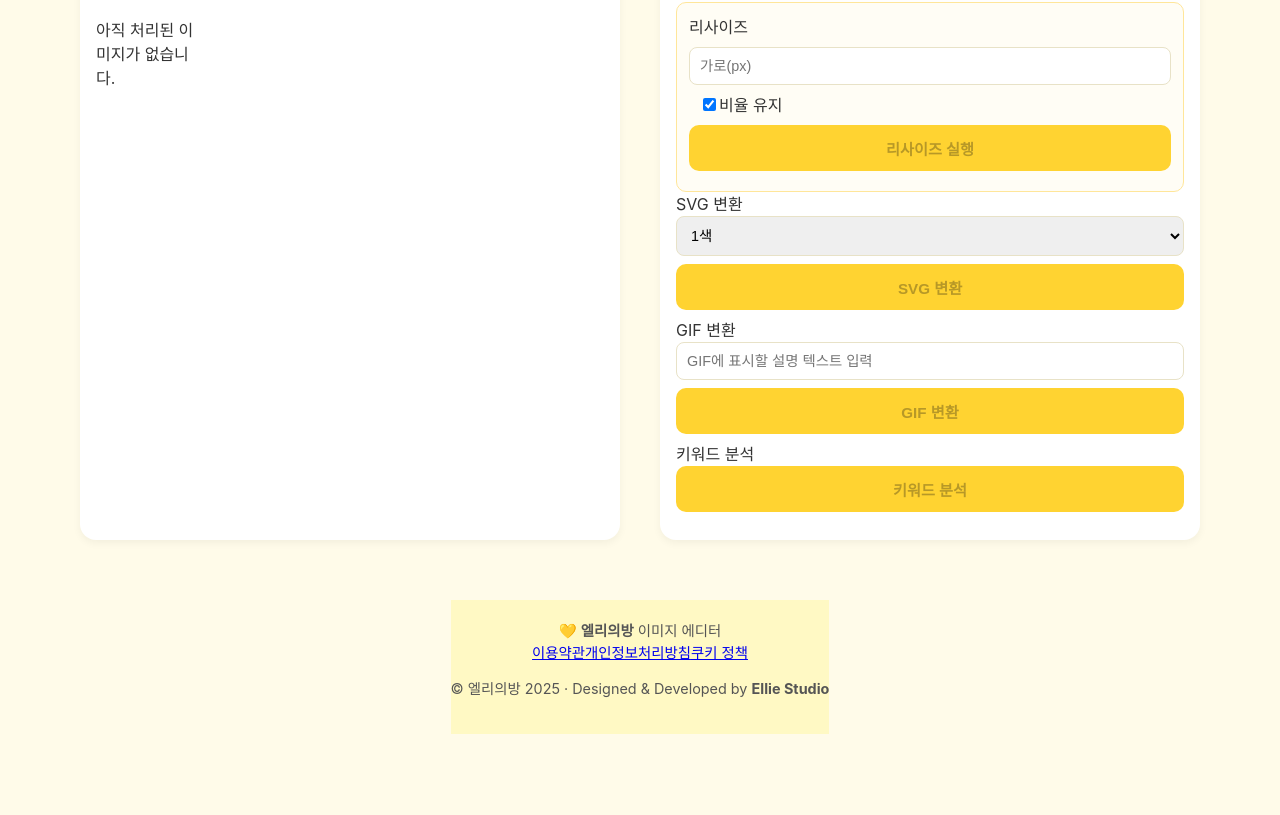
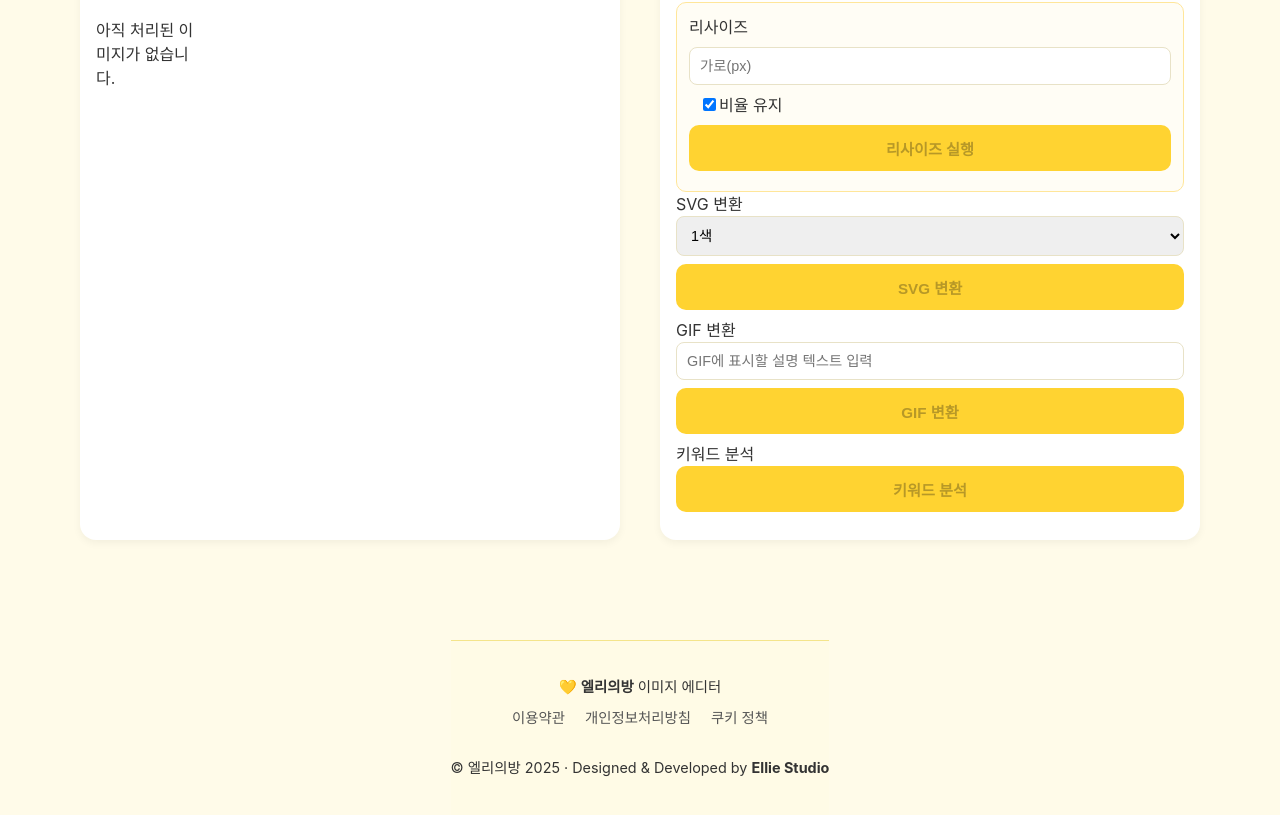
Before and after one commit to elliesbang/image-editor-elliesbang, a React (Vite) app: page / in a window 1280 px wide. Shown: the part 558-1373 px from the top of the page. Before the commit the page ends 1292 px from the top, so only its background shows below. Built offline with nearby package versions, Linux system fonts and the light colour scheme; a web font is replaced by a local one.

Commit message:
Update App.css

```diff
--- a/src/App.css
+++ b/src/App.css
@@ -61,7 +61,7 @@
 .header-button {
   background: #ffd331;
   border: none;
-  padding: 6px 16px; /* ✅ 폭 늘림 */
+  padding: 6px 16px;
   border-radius: 8px;
   font-weight: 600;
   font-size: 0.9rem;
@@ -125,7 +125,7 @@ button:hover, .btn:hover {
   transform: scale(1.02);
 }
 
-/* ✅ 개별 삭제 버튼 (마우스 호버 시 X 표시) */
+/* ✅ 개별 삭제 버튼 */
 .delete-btn {
   position: absolute;
   top: 4px;
@@ -269,19 +269,47 @@ html, body {
 #root {
   display: flex;
   flex-direction: column;
-  min-height: 100vh; /* 화면 전체 높이 확보 */
+  min-height: 100vh;
 }
 
-/* 메인 콘텐츠는 남는 공간을 차지 */
 main {
   flex: 1;
 }
 
-/* 푸터는 항상 하단 고정처럼 */
+/* 🌼 푸터 */
 footer {
   text-align: center;
-  padding: 20px 0;
-  background-color: #fff9c4; /* 엘리의방 테마 노랑 톤 */
+  padding: 32px 0;
+  margin-top: 40px;
+  background-color: #fffbe6;
   font-size: 0.9rem;
+  color: #333;
+  border-top: 1px solid #f4e48b;
+  line-height: 1.9;
+}
+
+/* ✅ 약관/정책 링크 */
+footer .footer-links {
+  margin-bottom: 18px;
+}
+footer a {
+  color: #555;
+  text-decoration: none;
+  margin: 0 10px;
+  display: inline-block;
+  padding: 4px 0;
+}
+footer a:hover {
+  text-decoration: underline;
+}
+
+/* ✅ 하단 문구 */
+footer .footer-info {
+  margin-top: 14px;
+  display: flex;
+  flex-direction: column;
+  align-items: center;
+  gap: 6px; /* 💛 두 문장 간 여백 */
+  font-size: 0.88rem;
   color: #555;
 }
```
